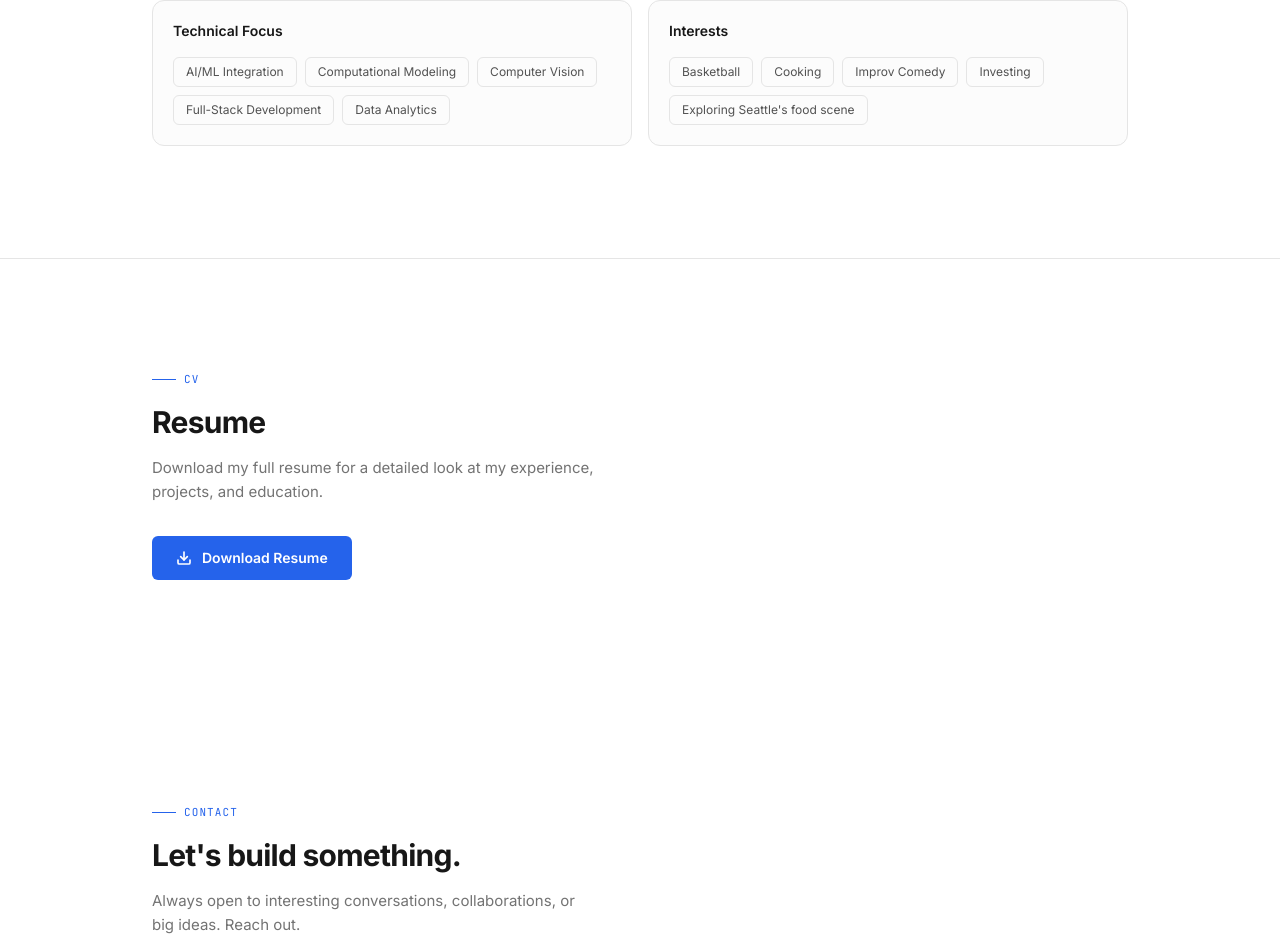
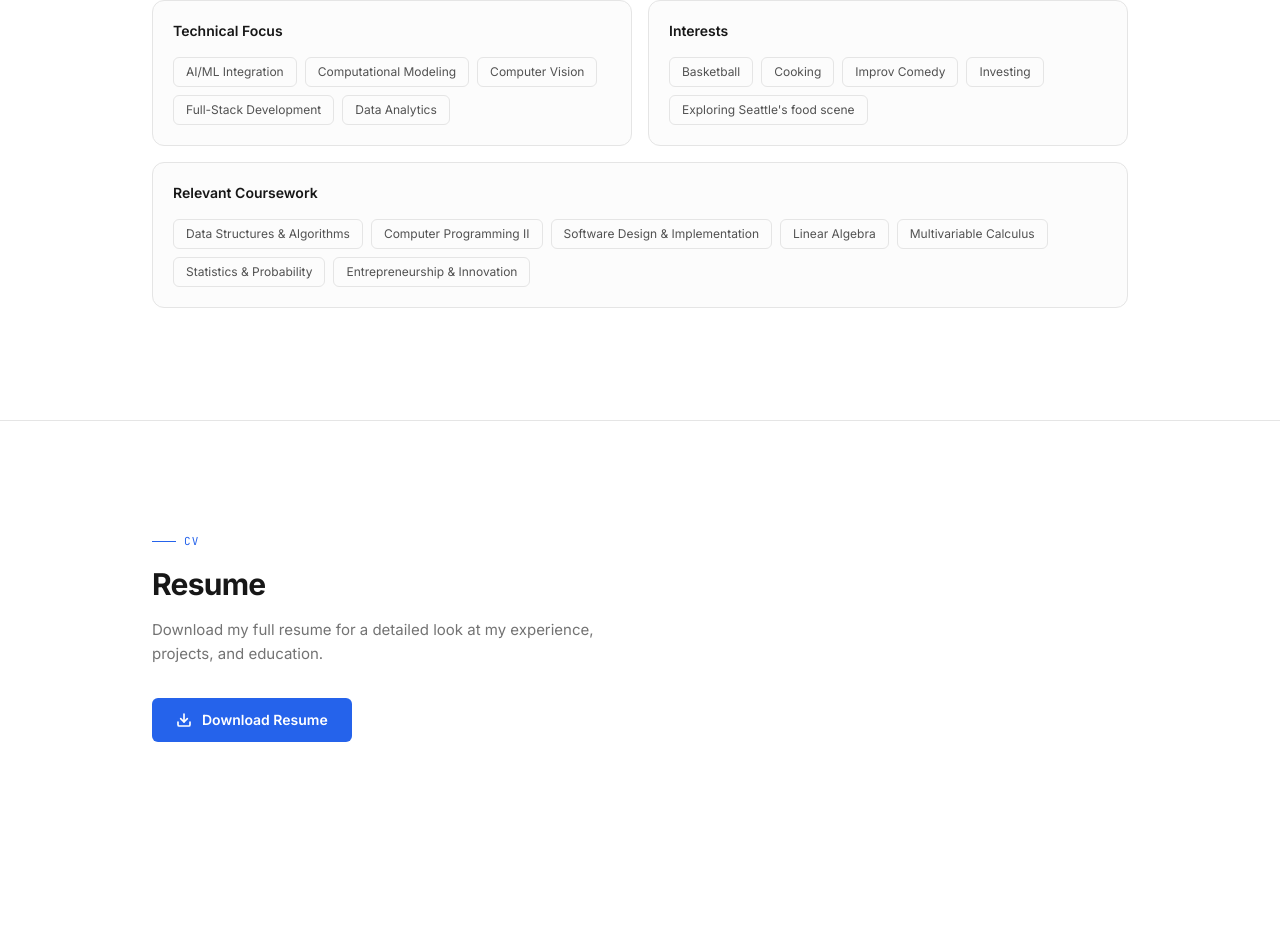
Before and after one commit to angadsingharora/personal-website, a Next.js app: page / in a window 1280 px wide. Shown: the part 3383-4335 px from the top of the page. Built offline with nearby package versions, Linux system fonts and the light colour scheme.

Commit message:
updates to content

```diff
--- a/src/app/layout.tsx
+++ b/src/app/layout.tsx
@@ -16,7 +16,7 @@ const mono = JetBrains_Mono({
 });
 
 export const metadata: Metadata = {
-  title: "Angad Singh Arora — CS @ UW | Builder & Founder",
+  title: "Angad Singh Arora",
   description:
     "Computer Science student at the University of Washington. Building products at the intersection of AI, startups, and systems.",
   keywords: [
@@ -30,7 +30,7 @@ export const metadata: Metadata = {
   ],
   authors: [{ name: "Angad Singh Arora" }],
   openGraph: {
-    title: "Angad Singh Arora — CS @ UW | Builder & Founder",
+    title: "Angad Singh Arora",
     description:
       "Building products at the intersection of AI, startups, and systems.",
     type: "website",
@@ -38,7 +38,7 @@ export const metadata: Metadata = {
   },
   twitter: {
     card: "summary_large_image",
-    title: "Angad Singh Arora — CS @ UW | Builder & Founder",
+    title: "Angad Singh Arora",
     description:
       "Building products at the intersection of AI, startups, and systems.",
   },
--- a/src/components/Skills.tsx
+++ b/src/components/Skills.tsx
@@ -8,6 +8,16 @@ const skills: Record<string, string[]> = {
   "Technical Focus": ["AI/ML Integration", "Computational Modeling", "Computer Vision", "Full-Stack Development", "Data Analytics"],
   Interests: ["Basketball", "Cooking", "Improv Comedy", "Investing", "Exploring Seattle's food scene"],
 };
+
+const coursework = [
+  "Data Structures & Algorithms",
+  "Computer Programming II",
+  "Software Design & Implementation",
+  "Linear Algebra",
+  "Multivariable Calculus",
+  "Statistics & Probability",
+  "Entrepreneurship & Innovation",
+];
 
 export function Skills() {
   return (
@@ -50,6 +60,24 @@ export function Skills() {
             </FadeIn>
           ))}
         </div>
+
+        <FadeIn delay={0.35}>
+          <div className="mt-4 p-5 rounded-xl border border-neutral-200 dark:border-neutral-800/40 bg-neutral-50/50 dark:bg-neutral-900/20">
+            <h3 className="text-sm font-semibold text-neutral-900 dark:text-white mb-4">
+              Relevant Coursework
+            </h3>
+            <div className="flex flex-wrap gap-2">
+              {coursework.map((course) => (
+                <span
+                  key={course}
+                  className="px-3 py-1.5 text-xs text-neutral-600 dark:text-neutral-400 border border-neutral-200 dark:border-neutral-800/50 rounded-md hover:border-accent/30 dark:hover:border-accent/20 hover:text-neutral-900 dark:hover:text-neutral-200 transition-all duration-200 cursor-default"
+                >
+                  {course}
+                </span>
+              ))}
+            </div>
+          </div>
+        </FadeIn>
       </div>
     </section>
   );
```
